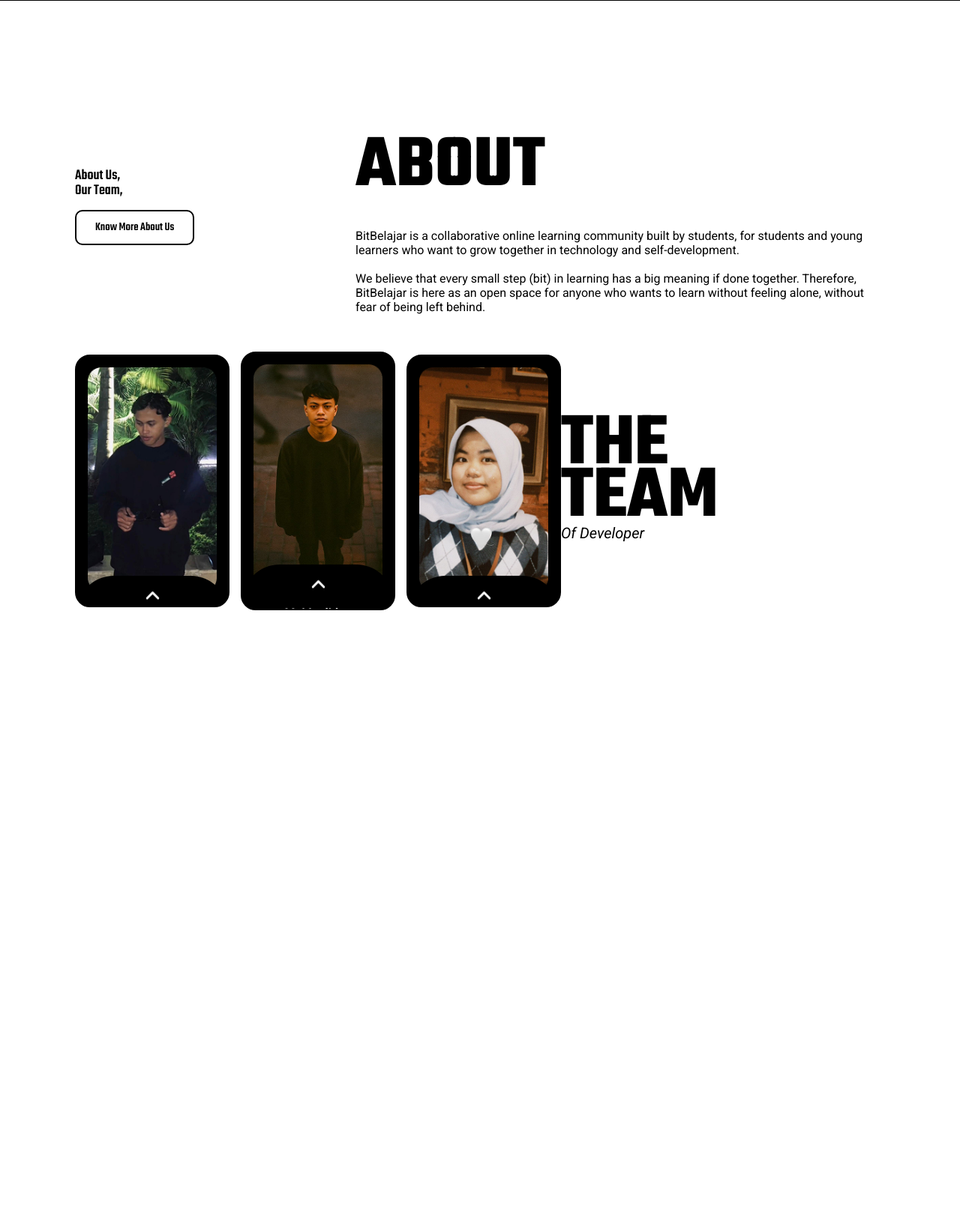
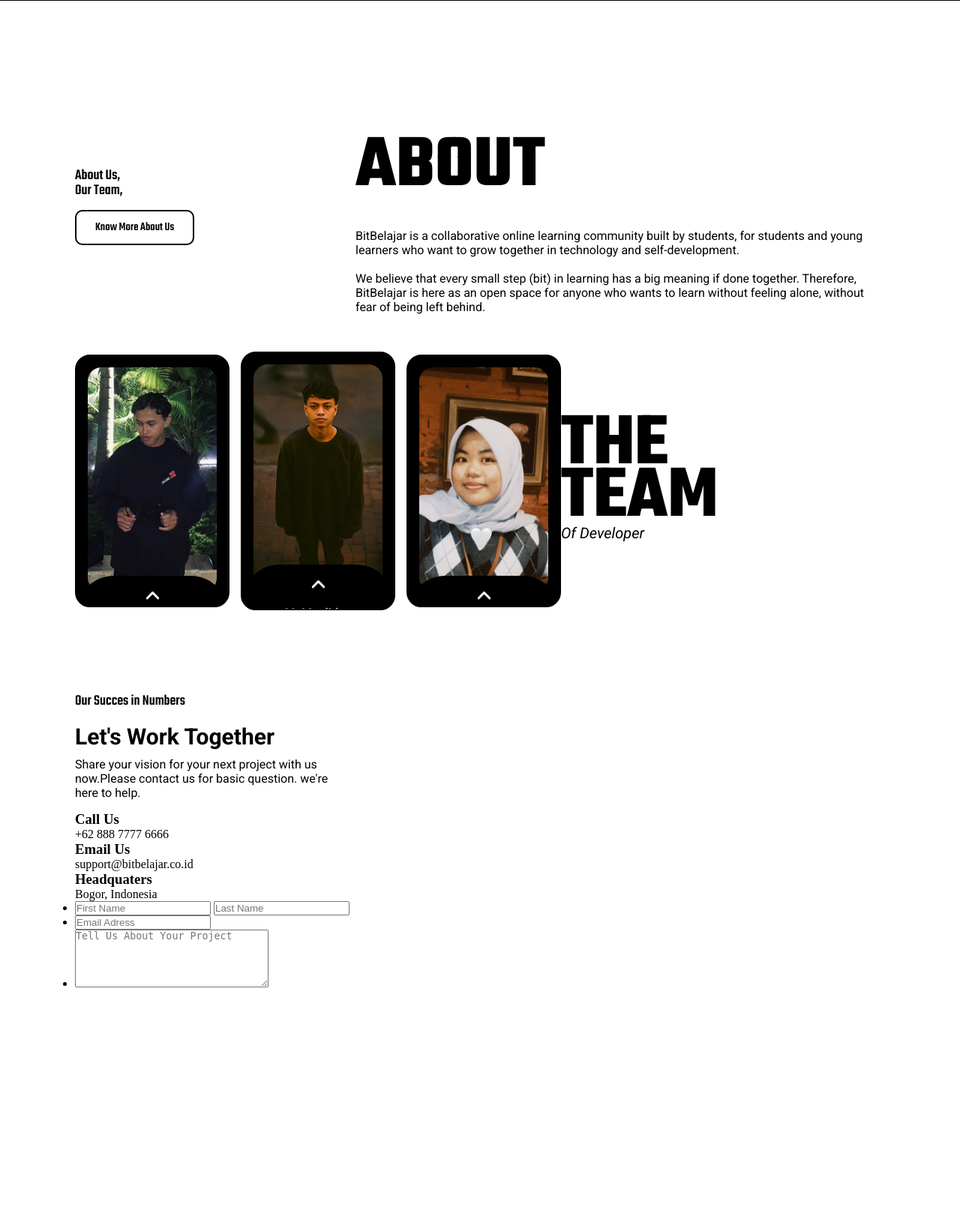
Before and after one commit to rehanaja/bitbelajar, a PHP site: page / in a window 1280 px wide. Shown: the part 2987-4613 px from the top of the page at 75% size. Before the commit the page ends 3801 px from the top, so only its background shows below. Run offline with PHP 8.4, Linux system fonts and the light colour scheme.

Commit message:
Contact added

```diff
--- a/index.html
+++ b/index.html
@@ -38,7 +38,7 @@
         </ul>
 
         <div class="button-header">
-          <a href="login.php" class="login">Login</a>
+          <a href="login.php" class="login">Sign In</a>
           <a href="signup.php" class="signup">Sign Up</a>
         </div>
       </div>
@@ -417,7 +417,57 @@
     </section>
 
     <!-- ---------- Contact Section ---------- -->
-    <section id="contact"></section>
+    <section id="contact">
+      <div class="container">
+        <div class="contact-left">
+          <div class="sub-title">Our Succes in Numbers</div>
+          <div class="title-left">
+            <h1>Let's Work Together</h1>
+            <p>
+              Share your vision for your next project with us now.Please contact
+              us for basic question. we're here to help.
+            </p>
+          </div>
+          <div class="our-contact">
+            <div class="call-us">
+              <h3>Call Us</h3>
+              <p>+62 888 7777 6666</p>
+            </div>
+            <div class="email-us">
+              <h3>Email Us</h3>
+              <p>support@bitbelajar.co.id</p>
+            </div>
+            <div class="location">
+              <h3>Headquaters</h3>
+              <p>Bogor, Indonesia</p>
+            </div>
+          </div>
+        </div>
+
+        <div class="content-right">
+          <div class="form">
+            <form action="" method="post">
+              <ul>
+                <li>
+                  <input type="text" placeholder="First Name" name="fname" />
+                  <input type="text" placeholder="Last Name" name="lname" />
+                </li>
+                <li>
+                  <input type="email" placeholder="Email Adress" name="email" />
+                </li>
+                <li>
+                  <textarea
+                    placeholder="Tell Us About Your Project"
+                    rows="5"
+                    cols="30"
+                  ></textarea>
+                </li>
+              </ul>
+            </form>
+          </div>
+        </div>
+      </div>
+    </section>
 
     <!-- Javascript -->
     <script src="function/script.js"></script>
--- a/style.css
+++ b/style.css
@@ -667,3 +667,45 @@
   font-size: var(--font-size-h3);
   font-style: italic;
 }
+
+/* ================== Contact Us */
+
+#contact {
+  width: 100%;
+  min-height: 720px;
+}
+
+#contact.container {
+  width: 100%;
+}
+
+#contact .contact-left {
+  width: 40%;
+  display: flex;
+  flex-direction: column;
+  justify-content: center;
+  align-items: start;
+  gap: 15px;
+}
+
+#contact .sub-title {
+  font-family: var(--font-family-2);
+  font-size: var(--font-size-h3);
+  font-weight: 500;
+}
+
+#contact .title-left {
+  width: 80%;
+  display: flex;
+  flex-direction: column;
+  gap: 10px;
+}
+
+#contact .title-left h1 {
+  font-size: 30px;
+}
+
+#contact .title-left h1,
+#contact .title-left p {
+  font-family: var(--font-family-1);
+}
```
